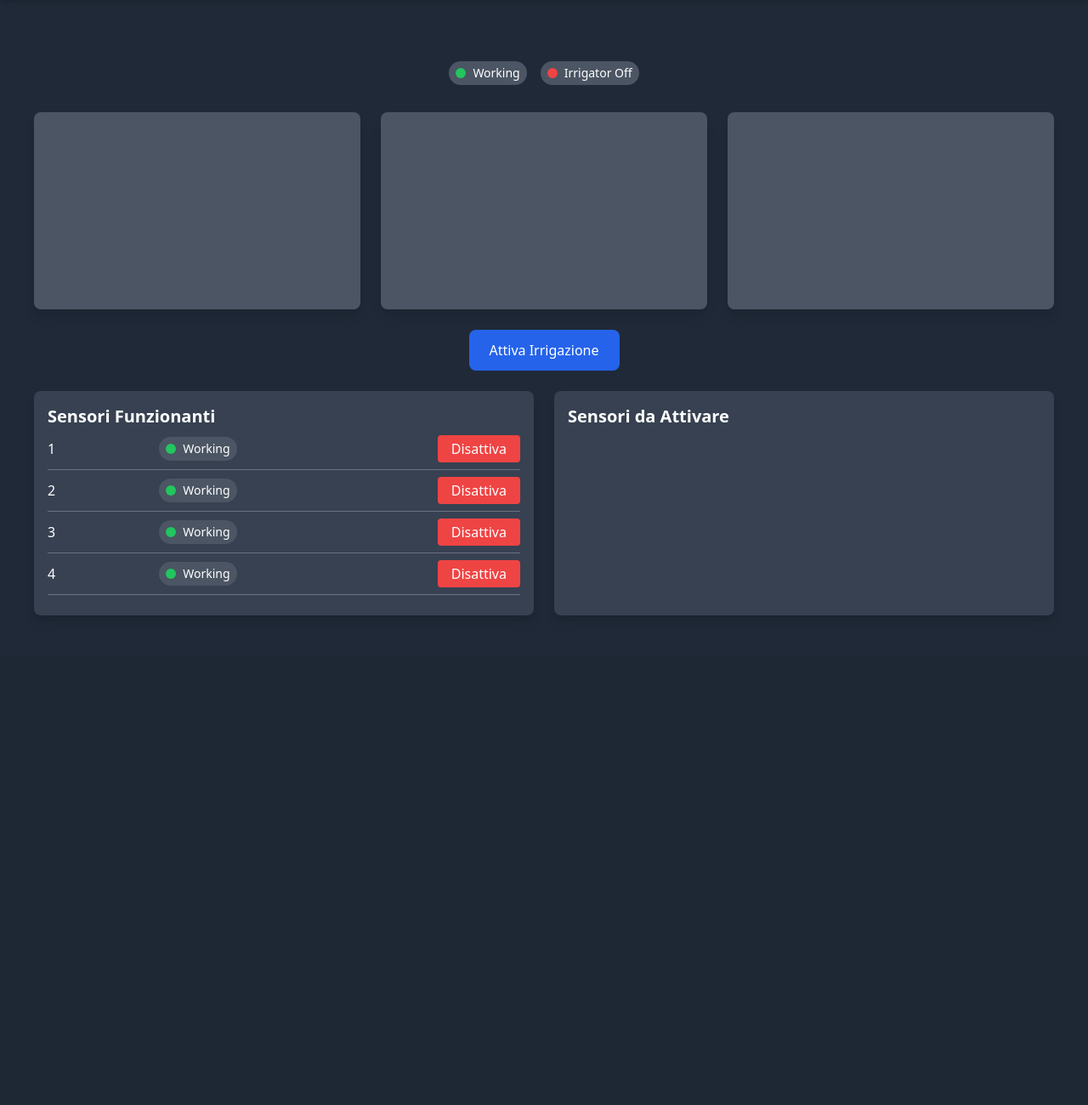
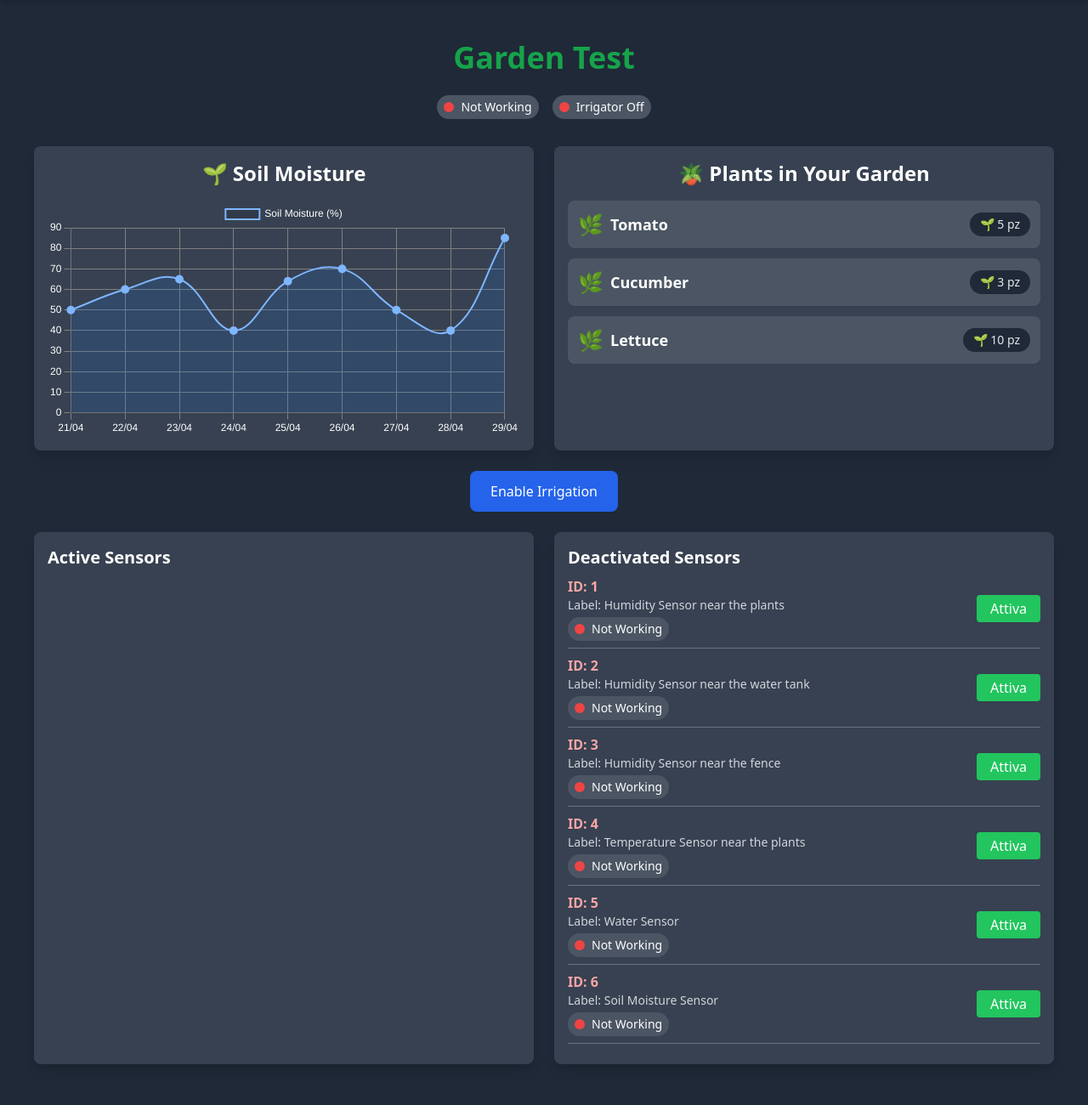
Before and after one commit to frascalise/FloraTech, a Django app: page /garden/1/ in a window 1280 px wide. Shown: the part 64-1364 px from the top of the page at 85% size. Before the commit the page ends 788 px from the top, so only its background shows below. Run offline with Django 5.2, Linux system fonts and the light colour scheme; a user stored in the database is signed in; data comes from the database, SQL or seed files in the repository; some libraries are stand-ins or nearby versions.

Commit message:
Small fixes and adjustments

```diff
--- a/FloraTech/views.py
+++ b/FloraTech/views.py
@@ -15,17 +15,27 @@ def welcome_view(request):
 def home_view(request):
     weather_data = get_weather_forecast(request)
     user = request.user
-    user_gardens = Garden.objects.filter(fk_raspberry__fk_owner=user.username)
 
-    gardens_data = [
-        {
+    user_gardens = Garden.objects.filter(fk_raspberry__fk_owner=user)
+
+    gardens_data = []
+    for garden in user_gardens:
+        moisture_data = garden.moisture
+        moisture_labels = [entry['timestamp'] for entry in moisture_data]
+        moisture_values = [entry['value'] for entry in moisture_data]
+
+        plants_data = garden.plants
+        plants_names = [entry['name'] for entry in plants_data]
+        plants_quantities = [entry['quantity'] for entry in plants_data]
+
+        gardens_data.append({
             "id": garden.id,
             "label": garden.label,
-            "humidity": [entry['value'] for entry in garden.humidity],
-            "temperature": [entry['value'] for entry in garden.temperature]
-        }
-        for garden in user_gardens
-    ]
+            "moisture_labels": moisture_labels,
+            "moisture_values": moisture_values,
+            "plants_names": plants_names,
+            "plants_quantities": plants_quantities,
+        })
 
     return render(request, "home/home.html", {"weather": weather_data, "user": user, "gardens": gardens_data})
 
@@ -33,7 +43,16 @@ def home_view(request):
 def garden_view(request, garden_id):
     garden = Garden.objects.get(id=garden_id)
     sensors = Sensor.objects.filter(fk_garden=garden) | Sensor.objects.filter(fk_garden__isnull=True)
-    return render(request, "garden/garden.html", {"garden": garden, "sensors": sensors})
+
+    moisture_labels = [entry['timestamp'] for entry in garden.moisture]
+    moisture_values = [entry['value'] for entry in garden.moisture]
+
+    return render(request, "garden/garden.html", {
+        "garden": garden,
+        "sensors": sensors,
+        "moisture_labels": moisture_labels,
+        "moisture_values": moisture_values,
+    })
 
 @login_required
 def activate_sensor(request, sensor_id, garden_id):
@@ -45,6 +64,11 @@ def activate_sensor(request, sensor_id, garden_id):
         sensor.fk_garden = garden
         sensor.is_associated = True
         sensor.save()
+
+    if garden.status == 'not working':
+        garden.status = 'working'
+        garden.save()
+
 
     return redirect('garden', garden_id=garden_id)
 
@@ -59,9 +83,14 @@ def deactivate_sensor(request, sensor_id, garden_id):
         sensor.is_associated = False
         sensor.save()
 
+    gardenSensors = Sensor.objects.filter(fk_garden=garden)
+    if all(s.status == 'not working' for s in gardenSensors):
+        garden.status = 'not working'
+        garden.save()
+
     return redirect('garden', garden_id=garden_id)
 
-#** -------------------------------- TEST API -------------------------------- **#
+#** -------------------------------- PRODUCTION API -------------------------------- **#
 # For testing purposes only
 # Add all the elements to the database
 def setup(request):
@@ -74,35 +103,38 @@ def setup(request):
     data_garden = {
         'fk_raspberry': 1,  # Assicurati che questa FK punti a un Raspberry esistente
         'label': 'Garden Test',
-        'humidity': [
-            {'timestamp': '2023-04-03 11:08:55.570102', 'value': 50},
-            {'timestamp': '2023-04-03 11:10:36.912720', 'value': 55},
-            {'timestamp': '2023-04-03 11:56:05.367690', 'value': 60},
+        'moisture': [
+            {'timestamp': '2023-04-21 12:00:00', 'value': 50},
+            {'timestamp': '2023-04-22 12:00:00', 'value': 60},
+            {'timestamp': '2023-04-23 12:00:00', 'value': 65},
+            {'timestamp': '2023-04-24 12:00:00', 'value': 40},
+            {'timestamp': '2023-04-25 12:00:00', 'value': 64},
+            {'timestamp': '2023-04-26 12:00:00', 'value': 70},
+            {'timestamp': '2023-04-27 12:00:00', 'value': 50},
+            {'timestamp': '2023-04-28 12:00:00', 'value': 40},
+            {'timestamp': '2023-04-29 12:00:00', 'value': 85},
         ],
-        'temperature': [
-            {'timestamp': '2023-04-03 11:08:55.570102', 'value': 20},
-            {'timestamp': '2023-04-03 11:10:36.912720', 'value': 25},
-            {'timestamp': '2023-04-03 11:56:05.367690', 'value': 30},
-        ],
-        'water': [
-            {'timestamp': '2023-04-03 11:08:55.570102', 'value': 100},
-            {'timestamp': '2023-04-03 11:10:36.912720', 'value': 150},
-            {'timestamp': '2023-04-03 11:56:05.367690', 'value': 200},
+        'plants': [
+            {'name': 'Tomato', 'quantity': 5},
+            {'name': 'Cucumber', 'quantity': 3},
+            {'name': 'Lettuce', 'quantity': 10},
         ],
     }
 
     raspberry = Raspberry.objects.create(fk_owner=data_raspberry['username'], label=data_raspberry['label'])
 
     garden = Garden.objects.create(fk_raspberry=raspberry, label=data_garden['label'])
-    garden.humidity = data_garden['humidity']
-    garden.temperature = data_garden['temperature']
-    garden.water = data_garden['water']
+    garden.moisture = data_garden['moisture']
+    garden.plants = data_garden['plants']
     garden.save()
 
     data_sensor = [
-        {'is_associated': True, 'status': 'working', 'fk_garden': garden},
-        {'is_associated': True, 'status': 'not working', 'fk_garden': garden},
-        {'is_associated': True, 'status': 'working', 'fk_garden': garden},
+        {'is_associated': True, 'status': 'working', 'fk_garden': garden, 'label': 'Humidity Sensor near the plants'},
+        {'is_associated': True, 'status': 'working', 'fk_garden': garden, 'label': 'Humidity Sensor near the water tank'},
+        {'is_associated': True, 'status': 'working', 'fk_garden': garden, 'label': 'Humidity Sensor near the fence'},
+        {'is_associated': True, 'status': 'working', 'fk_garden': garden, 'label': 'Temperature Sensor near the plants'},
+        {'is_associated': True, 'status': 'working', 'fk_garden': garden, 'label': 'Water Sensor'},
+        {'is_associated': True, 'status': 'working', 'fk_garden': garden, 'label': 'Soil Moisture Sensor'},
     ]
 
     print("Data Sensor: ", data_sensor)
@@ -111,7 +143,8 @@ def setup(request):
         Sensor.objects.create(
             is_associated=sensor_data['is_associated'],
             status=sensor_data['status'],
-            fk_garden=sensor_data['fk_garden']
+            fk_garden=sensor_data['fk_garden'],
+            label=sensor_data['label']
         )
 
     data = {
--- a/templates/garden/garden.html
+++ b/templates/garden/garden.html
@@ -8,54 +8,82 @@
 
 {% block content %}
 <div class="container mx-auto px-4 py-6">
-    <h1 class="text-4xl font-bold text-green-600 text-center mb-2">{{ garden.name }}</h1>  <!-- Giardino dinamico -->
+    <h1 class="text-4xl font-bold text-green-600 text-center mb-2">{{ garden.label }}</h1>  <!-- Giardino dinamico -->
 
     <div class="flex justify-center items-center mb-4 p-4">
-        <div class="flex items-center space-x-2 text-white bg-gray-600 rounded-full px-2 py-1 mx-2">
-            <div class="w-3 h-3 rounded-full bg-green-500"></div>
-            <span class="text-sm font-medium">Working</span>
-        </div>
+
+        {% if garden.status == "working" %}
+            <div class="flex items-center space-x-2 text-white bg-gray-600 rounded-full px-2 py-1 mx-2">
+                <div class="w-3 h-3 rounded-full bg-green-500"></div>
+                <span class="text-sm font-medium">Working</span>
+            </div>
+        {% else %}
+            <div class="flex items-center space-x-2 text-white bg-gray-600 rounded-full px-2 py-1 mx-2">
+                <div class="w-3 h-3 rounded-full bg-red-500"></div>
+                <span class="text-sm font-medium">Not Working</span>
+            </div>
+        {% endif%}
+
         <div class="flex items-center space-x-2 text-white bg-gray-600 rounded-full px-2 py-1 mx-2">
             <div class="w-3 h-3 rounded-full bg-red-500"></div>
             <span class="text-sm font-medium">Irrigator Off</span>
         </div>
     </div>
 
-    <!-- Grafici -->
-    <div class="grid grid-cols-1 md:grid-cols-3 gap-6 mb-6">
-        <div class="bg-gray-600 p-4 rounded-lg shadow-lg">
-            <canvas id="humidityChart" width="400" height="200"></canvas>
+        <!-- Grafico e Lista Piante affiancati -->
+    <div class="grid grid-cols-1 md:grid-cols-2 gap-6 mb-6">
+
+        <!-- Grafico -->
+        <div class="bg-gray-700 p-4 rounded-lg shadow-lg">
+            <h2 class="text-2xl font-bold text-white mb-4 text-center">🌱 Soil Moisture</h2>
+            <canvas id="chart{{ garden.id }}" class="mt-4 w-full h-40"></canvas>
         </div>
-        <div class="bg-gray-600 p-4 rounded-lg shadow-lg">
-            <canvas id="temperatureChart" width="400" height="200"></canvas>
-        </div>
-        <div class="bg-gray-600 p-4 rounded-lg shadow-lg">
-            <canvas id="precipitationChart" width="400" height="200"></canvas>
+
+        <!-- Lista delle Piante -->
+        <div class="bg-gray-700 p-4 rounded-lg shadow-lg">
+            <h2 class="text-2xl font-bold text-white mb-4 text-center">🪴 Plants in Your Garden</h2>
+            <ul class="text-white space-y-3">
+                {% for plant in garden.plants %}
+                    <li class="flex justify-between items-center bg-gray-600 p-3 rounded-lg shadow-sm">
+                        <div class="flex items-center space-x-2">
+                            <span class="text-2xl">🌿</span>
+                            <span class="font-semibold text-lg">{{ plant.name }}</span>
+                        </div>
+                        <span class="text-sm text-gray-200 bg-gray-800 px-3 py-1 rounded-full">
+                            🌱 {{ plant.quantity }} pz
+                        </span>
+                    </li>
+                {% empty %}
+                    <li class="text-gray-300 text-center">🚫 There aren't any plants</li>
+                {% endfor %}
+            </ul>
         </div>
     </div>
 
     <!-- Bottone di irrigazione -->
     <div class="flex justify-center mb-6">
         <button class="px-6 py-3 bg-blue-600 text-white rounded-lg hover:bg-blue-700 transition duration-300">
-            Attiva Irrigazione
+            Enable Irrigation
         </button>
     </div>
 
     <!-- Box Sensori -->
     <div class="grid grid-cols-1 md:grid-cols-2 gap-6">
         <div class="bg-gray-700 p-4 rounded-lg shadow-lg">
-            <h2 class="text-xl font-semibold text-white mb-2">Sensori Funzionanti</h2>
+            <h2 class="text-xl font-semibold text-white mb-2">Active Sensors</h2>
             <div class="text-white">
                 {% for sensor in sensors %}
                     {% if sensor.status == "working" %}
-                        <div class="flex justify-between items-center">
-                            <p>{{ sensor.id }}<br>
-                                <div class="flex items-center space-x-2 text-white bg-gray-600 rounded-full px-2 py-1 mx-2">
+                        <div class="flex justify-between items-center mb-2">
+                            <div>
+                                <p class="font-semibold text-green-300">ID: {{ sensor.id }}</p>
+                                <p class="text-sm text-gray-300 mb-1">Label: {{ sensor.label }}</p>
+                                <div class="flex items-center space-x-2 text-white bg-gray-600 rounded-full px-2 py-1 w-fit">
                                     <div class="w-3 h-3 rounded-full bg-green-500"></div>
                                     <span class="text-sm font-medium">Working</span>
                                 </div>
-                            </p>
-                            <a href="{% url 'deactivate_sensor' sensor.id garden.id %}" class="bg-red-500 text-white px-4 py-1 rounded">Disattiva</a>
+                            </div>
+                            <a href="{% url 'deactivate_sensor' sensor.id garden.id %}" class="bg-red-500 text-white px-4 py-1 rounded hover:bg-red-600 transition">Disattiva</a>
                         </div>
                         <hr class="my-2 border-gray-500">
                     {% endif %}
@@ -63,18 +91,20 @@
             </div>
         </div>
         <div class="bg-gray-700 p-4 rounded-lg shadow-lg">
-            <h2 class="text-xl font-semibold text-white mb-2">Sensori da Attivare</h2>
+            <h2 class="text-xl font-semibold text-white mb-2">Deactivated Sensors</h2>
             <div class="text-white">
                 {% for sensor in sensors %}
                     {% if sensor.status != "working" %}
-                        <div class="flex justify-between items-center">
-                            <p>{{ sensor.id }}<br>
-                                <div class="flex items-center space-x-2 text-white bg-gray-600 rounded-full px-2 py-1 mx-2">
+                        <div class="flex justify-between items-center mb-2">
+                            <div>
+                                <p class="font-semibold text-red-300">ID: {{ sensor.id }}</p>
+                                <p class="text-sm text-gray-300 mb-1">Label: {{ sensor.label }}</p>
+                                <div class="flex items-center space-x-2 text-white bg-gray-600 rounded-full px-2 py-1 w-fit">
                                     <div class="w-3 h-3 rounded-full bg-red-500"></div>
                                     <span class="text-sm font-medium">Not Working</span>
                                 </div>
-                            </p>
-                            <a href="{% url 'activate_sensor' sensor.id garden.id %}" class="bg-green-500 text-white px-4 py-1 rounded">Attiva</a>
+                            </div>
+                            <a href="{% url 'activate_sensor' sensor.id garden.id %}" class="bg-green-500 text-white px-4 py-1 rounded hover:bg-green-600 transition">Attiva</a>
                         </div>
                         <hr class="my-2 border-gray-500">
                     {% endif %}
@@ -88,92 +118,61 @@
 
 {% block extra_js %}
 <script>
-    function generateChart(canvasId, labels, datasets, chartType = 'line') {
-        const ctx = document.getElementById(canvasId).getContext('2d');
+    document.addEventListener("DOMContentLoaded", function () {
+        const moistureLabels = {{ moisture_labels|safe }};
+        const formattedLabels = moistureLabels.map(label => {
+            const date = new Date(label);
+            return date.toLocaleDateString('it-IT', { day: '2-digit', month: '2-digit' });
+        });
+
+        const moistureValues = {{ moisture_values|safe }};
+
+        const ctx = document.getElementById("chart{{ garden.id }}").getContext("2d");
         new Chart(ctx, {
-            type: chartType,
+            type: "line",
             data: {
-                labels: labels,
-                datasets: datasets
+                labels: formattedLabels,
+                datasets: [
+                    {
+                        label: "Soil Moisture (%)",
+                        data: moistureValues,
+                        borderColor: 'rgb(126, 182, 255)',
+                        borderWidth: 2,
+                        tension: 0.4,
+                        pointRadius: 4,
+                        pointBackgroundColor: 'rgba(126, 182, 255)',
+                        fill: {
+                            target: 'origin',
+                            above: 'rgba(34, 105, 197, 0.2)'
+                        },
+                    }
+                ]
             },
             options: {
                 responsive: true,
                 maintainAspectRatio: true,
                 scales: {
                     x: {
-                        ticks: {
-                            color: "white",
-                        },
-                        grid: {
-                            color: "gray",
-                        }
+                        ticks: { color: "white" },
+                        grid: { color: "gray" }
                     },
                     y: {
-                        ticks: {
-                            color: "white",
-                        },
-                        grid: {
-                            color: "gray",
-                        }
+                        ticks: { color: "white" },
+                        grid: { color: "gray" },
+                        beginAtZero: true
                     }
                 },
                 plugins: {
                     legend: {
-                        labels: {
-                            color: "white",
-                        }
+                        labels: { color: "white" }
+                    },
+                    tooltip: {
+                        mode: 'index',
+                        intersect: true,
                     }
                 }
             }
         });
-    }
-
-    document.addEventListener('DOMContentLoaded', function () {
-        const labels = ["Lun", "Mar", "Mer", "Gio", "Ven", "Sab", "Dom"];
-
-        // Esempio di dati per umidità, temperatura e precipitazioni
-        const humidityData = {{ humidity_data|safe }};
-        const temperatureMaxData = {{ temperature_max_data|safe }};
-        const temperatureMinData = {{ temperature_min_data|safe }};
-        const precipitationData = {{ precipitation_data|safe }};
-
-        const temperatureDatasets = [
-            {
-                label: "Temperatura Max (°C)",
-                data: temperatureMaxData,
-                borderColor: "red",
-                borderWidth: 2,
-                fill: false
-            },
-            {
-                label: "Temperatura Min (°C)",
-                data: temperatureMinData,
-                borderColor: "#4BC0C0",
-                borderWidth: 2,
-                fill: false
-            }
-        ];
-
-        generateChart("humidityChart", labels, [
-            {
-                label: "Umidità (%)",
-                data: humidityData,
-                borderColor: "blue",
-                borderWidth: 2,
-                fill: false
-            }
-        ]);
-        generateChart("temperatureChart", labels, temperatureDatasets);
-        generateChart("precipitationChart", labels, [
-            {
-                label: "Precipitazioni (mm)",
-                data: precipitationData,
-                borderColor: "orange",
-                backgroundColor: 'orange',
-                borderWidth: 2,
-                fill: false,
-            }
-        ], 'bar');
     });
 </script>
 {% endblock %}
```
Also changed, not shown: accounts/models.py (+4 -3 lines), templates/home/home.html (+38 -38 lines), accounts/migrations/0009_garden_plants.py (added), accounts/migrations/0010_sensor_label.py (added), accounts/migrations/0011_garden_name.py (added), accounts/migrations/0012_remove_garden_name.py (added), accounts/migrations/0013_remove_garden_humidity_remove_garden_plants_and_more.py (added), accounts/migrations/0014_garden_plants_alter_garden_moisture.py (added), accounts/migrations/0015_garden_status.py (added), db.sqlite3.
